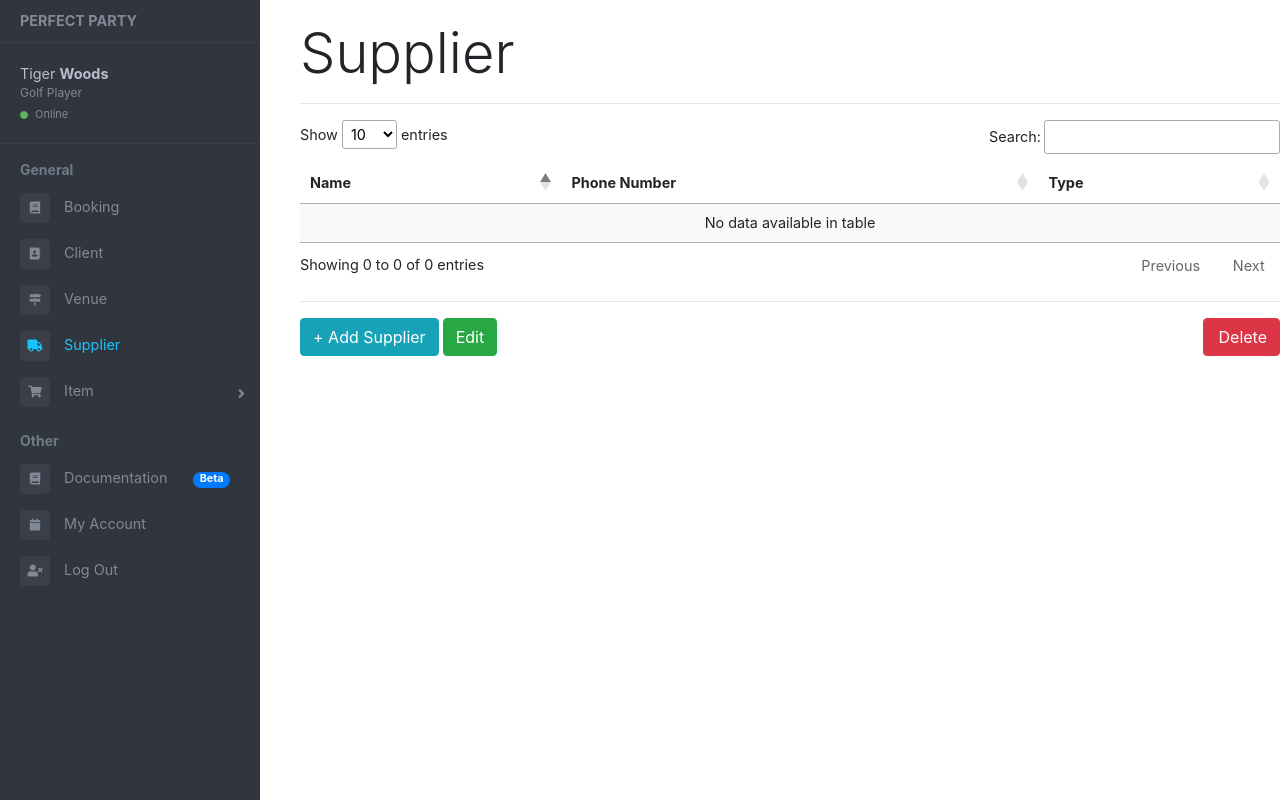
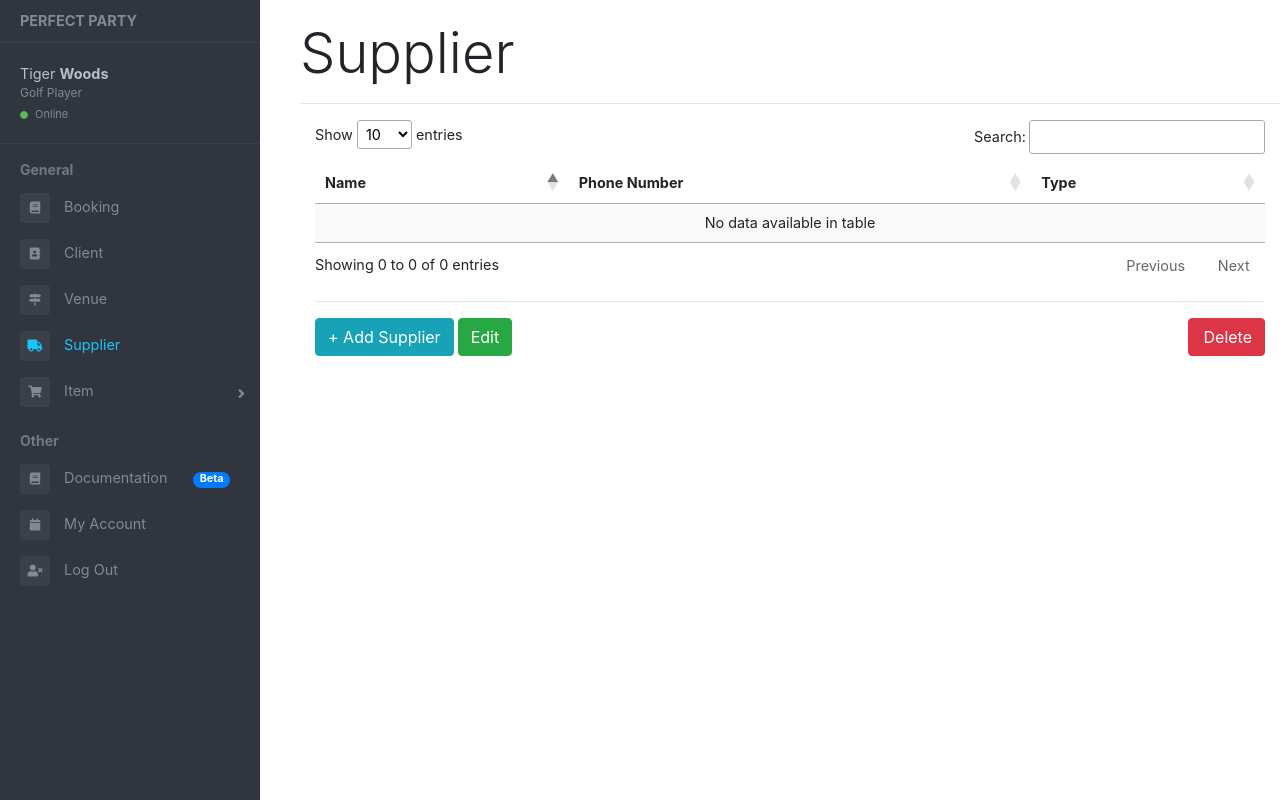
Before and after one commit to fxu9411/Perfect-Party, a Flask app: page /PerfectParty/supplier in a window 1280 px wide. Run offline with Flask 2, Linux system fonts and the light colour scheme; data that the repository does not hold is empty; some libraries are stand-ins or nearby versions.

Commit message:
Wrap booking and supplier page under container fluid

```diff
--- a/perfect_party/PP/templates/booking.html
+++ b/perfect_party/PP/templates/booking.html
@@ -2,6 +2,7 @@
 {% block content %}
 <h2 class="display-4">Booking</h2>
 <hr>
+<div class="container-fluid">
   <table id="client" class="display" style="width:100%">
     <thead>
       <tr>
@@ -92,6 +93,7 @@
       </div>
     </div>
   </div>
+</div>
 {% endblock %}
 {% block javascript %}
 <!--datatable script-->
--- a/perfect_party/PP/templates/supplier.html
+++ b/perfect_party/PP/templates/supplier.html
@@ -2,7 +2,7 @@
 {% block content %}
 <h2 class="display-4">Supplier</h2>
 <hr>
-<div class="row"></div>
+<div class="container-fluid">
   <table id="supplier" class="display" style="width:100%">
     <thead>
       <tr>
@@ -147,6 +147,7 @@
       </div>
     </div>
   </div>
+</div>
 {% endblock %}
 {% block javascript %}
 <!--datatable script-->
```
Lines whose indentation alone changed are shown as unchanged.
